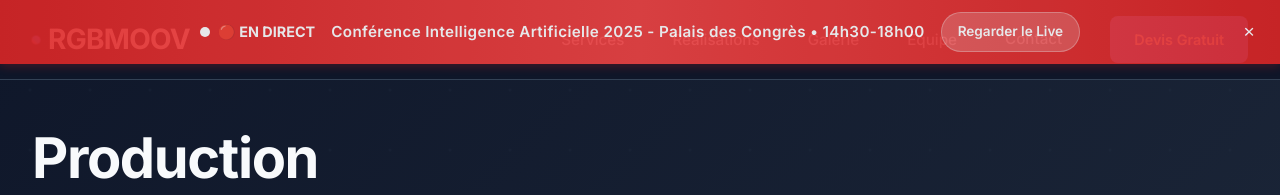
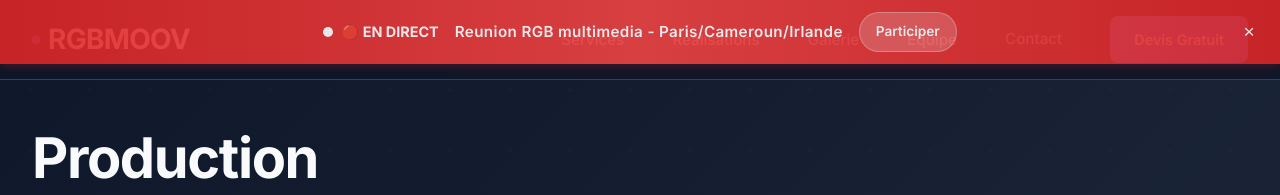
Before and after one commit to rgbmoov/heure-landing-page, a plain HTML site: page index.html in a window 1280 px wide. Shown: the top 195 px of the page. Drawn offline with Linux system fonts and the light colour scheme.

Commit message:
Update index.html

```diff
--- a/index.html
+++ b/index.html
@@ -1145,8 +1145,8 @@
                 <div class="live-dot"></div>
                 <span style="font-size: 0.9rem; font-weight: 700;">🔴 EN DIRECT</span>
             </div>
-            <span class="banner-text">Conférence Intelligence Artificielle 2025 - Palais des Congrès • 14h30-18h00</span>
-            <a href="#galerie" class="banner-cta">Regarder le Live</a>
+            <span class="banner-text">Reunion RGB multimedia - Paris/Cameroun/Irlande</span>
+            <a href="#galerie" class="banner-cta">Participer</a>
         </div>
         <button class="close-banner" onclick="closeBanner()">×</button>
     </div>
```
